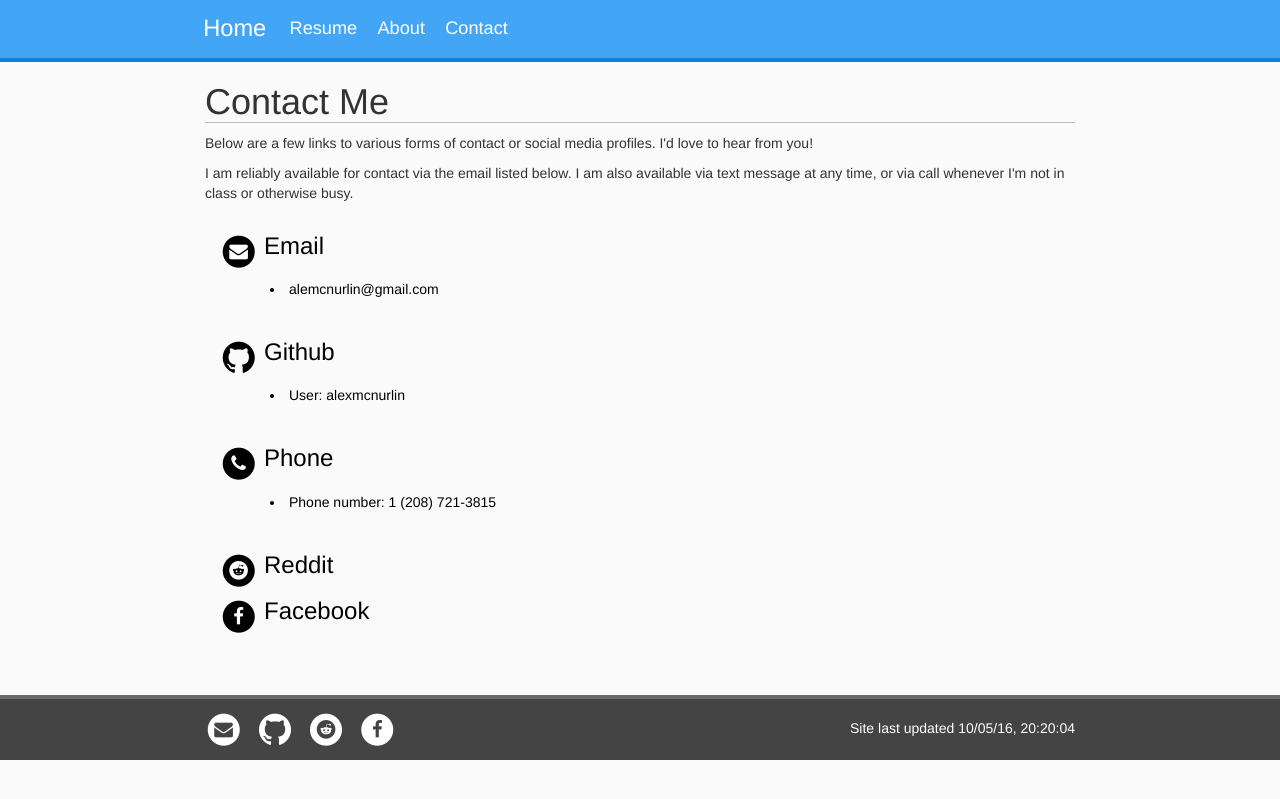
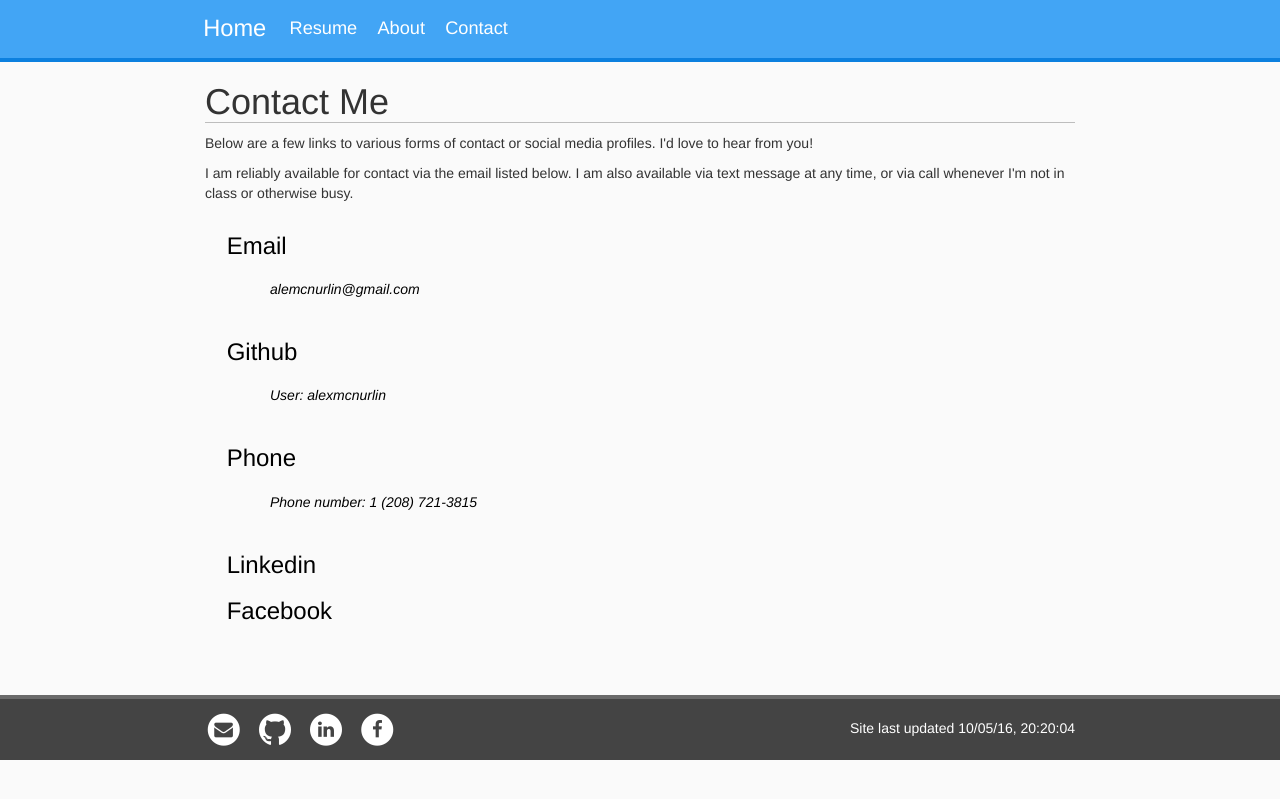
Before and after one commit to alexmcnurlin/alexmcnurlin.github.io, a Jekyll site: the page built from contact.html, in a window 1280 px wide. Shown: the top 799 px of the page. Built offline with Jekyll 4.4.1, drawn with Linux system fonts in a browser that asks for light colours; nearby versions of some CDN libraries.

Commit message:
Update contact stuff

```diff
--- a/contact.html
+++ b/contact.html
@@ -12,20 +12,9 @@ css: "/public/css/contact.css"
   <div class="container-fluid">
     {% for link in site.data.footer-links %}
       <a href="{{ link.url }}">
-        {% if link.stack %}
-        <span class="fa-stack fa-lg pull-left">
-          <i class="fa fa-circle fa-stack-2x"></i>
-          <i class="fa {{link.icon}} fa-stack-1x"></i>
-        </span>
-        {% else %}
-        <span class="fa-stack fa-lg pull-left">
-          <i class="fa {{link.icon}} fa-stack-2x"></i>
-        </span>
-
-        {% endif %}
         <h3 class="contact-name">&nbsp;{{ link.name }}</h3>
         {% if link.description %}
-        <li class="contact-description">{{ link.description }}</li>
+        <p class="contact-description"><i>{{ link.description }}</i></p>
         {% endif %}
       </a>
     {% endfor %}
```
Also changed, not shown: _data/footer-links.yml (+4 -4 lines).
